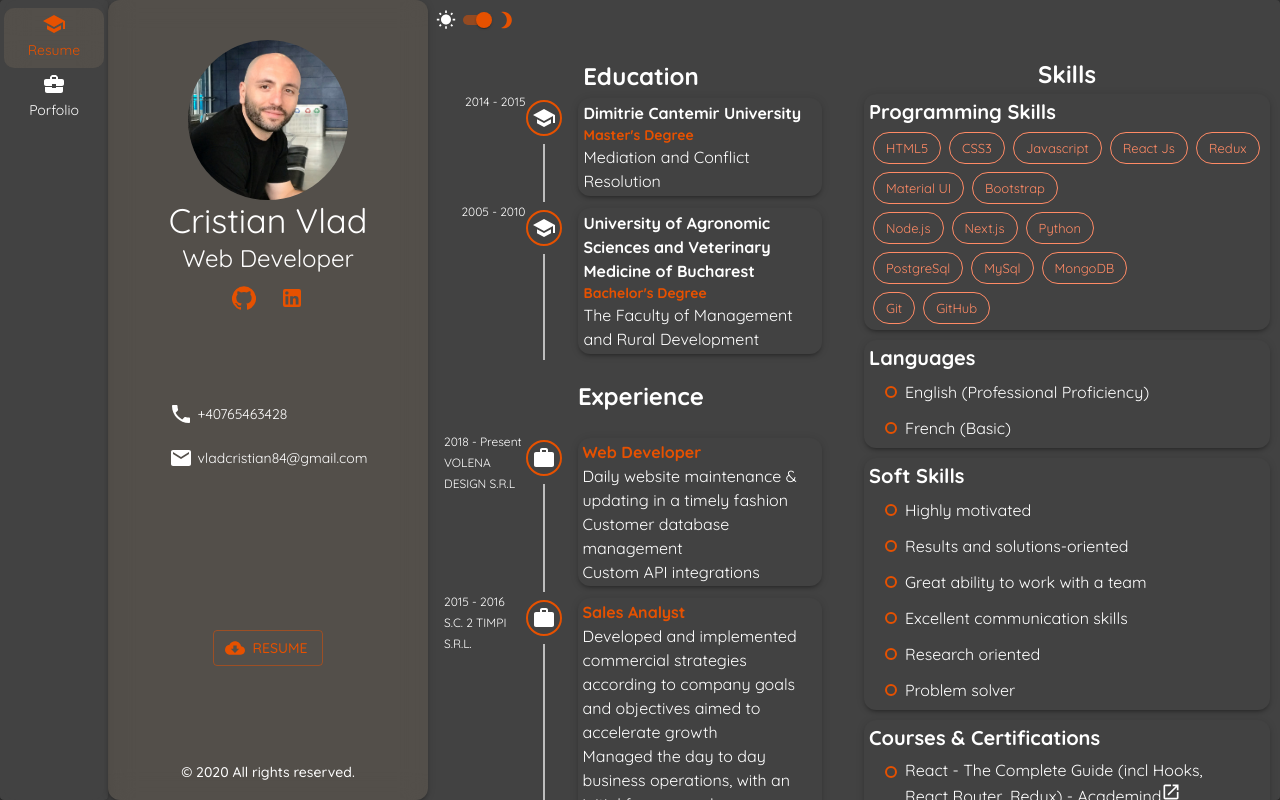
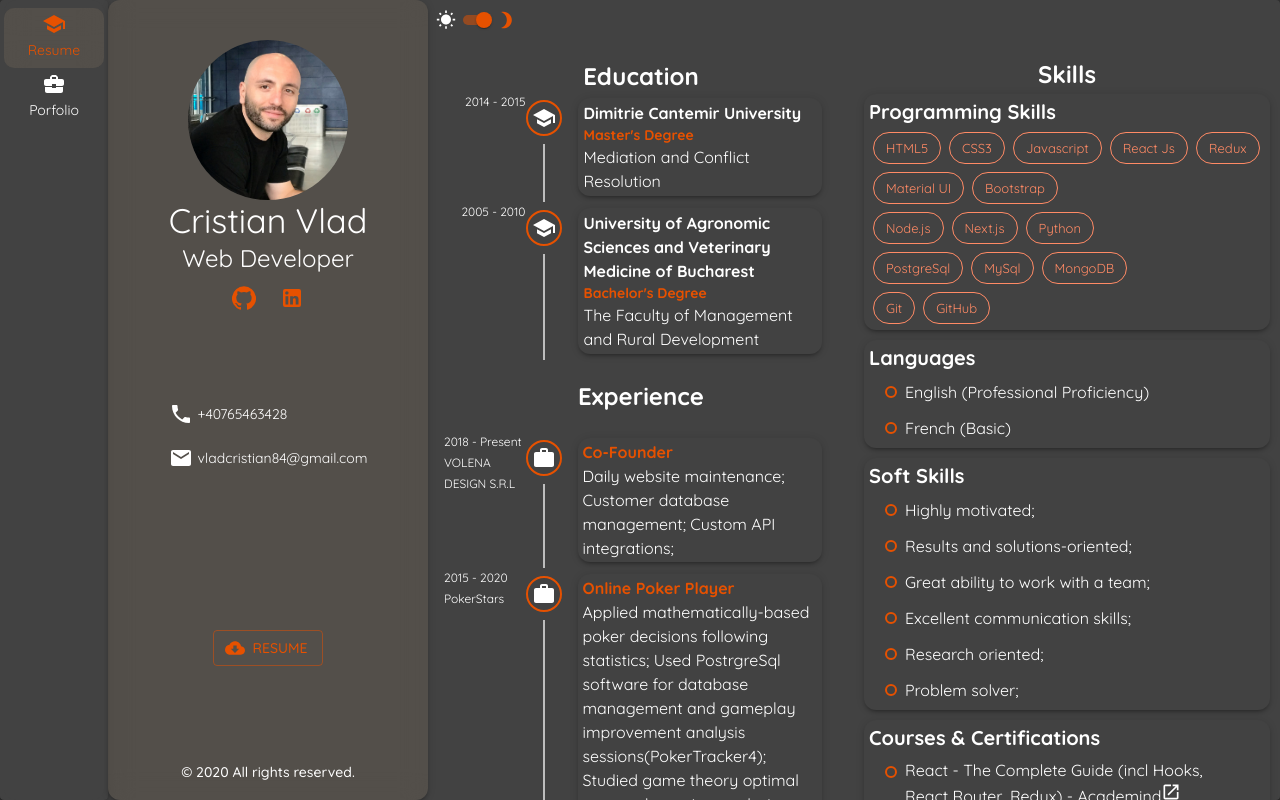
Before and after one commit to melcool99/portfolio-template, a React (Create React App) app: page / in a window 1280 px wide. Built offline with nearby package versions, Linux system fonts and the light colour scheme.

Commit message:
personal data file changes

```diff
--- a/src/components/data/personalInfo.js
+++ b/src/components/data/personalInfo.js
@@ -44,7 +44,7 @@ export const personalInfo = {
   jobs: [
     {
       id: "job1",
-      title: "Web Developer",
+      title: "Co-Founder",
       company: "VOLENA DESIGN S.R.L",
       year: {
         start: "2018",
@@ -52,12 +52,45 @@ export const personalInfo = {
       },
       city: "Bucharest",
       description: `
-        Daily website maintenance & updating in a timely fashion.
-        Customer database management.
-        Custom API integrations.`,
+        Daily website maintenance;
+        Customer database management;
+        Custom API integrations;`,
     },
     {
       id: "job2",
+      title: "Online Poker Player",
+      company: "PokerStars",
+      year: {
+        start: "2015",
+        end: "2020",
+      },
+      city: "Bucharest",
+      description: `
+      Applied mathematically-based poker decisions following statistics;
+      Used PostrgreSql software for database management and gameplay improvement analysis sessions(PokerTracker4);
+      Studied game theory optimal approaches using analysis software solutions(PioSOLVER);
+      Maintained a balanced mental approach for long poker sessions.`,
+
+    },
+    {
+      id: "job3",
+      title: "Online Selling Amazon FBA",
+      company: "Amazon",
+      year: {
+        start: "2017",
+        end: "2019",
+      },
+      city: "Bucharest",
+      description: `
+      Developed and launched a fitness products brand;
+      Performed market research using different software programs (Jungle Scout, Google Trends, Keyword Tracker);
+      Established and maintained contact with product manufacturers in China;
+      Responsible for quality-check and shipping to Amazon warehouses in the USA;
+      Handled the search engine optimization and promoted the product page;
+      Managed customer service, sales, and inventory in Amazon Seller Central.`,
+    },
+    {
+      id: "job",
       title: "Sales Analyst",
       company: "S.C. 2 TIMPI S.R.L.",
       year: {
@@ -66,10 +99,9 @@ export const personalInfo = {
       },
       city: "Slatina",
       description: `
-        Developed and implemented commercial strategies according to company goals and objectives aimed to accelerate growth.
-        Managed the day to day business operations, with an initial focus on sales.
-        Conducted market research and analysis to create detailed business plans on commercial opportunities (expansion, business development).
-        Maintained good relationships with all suppliers in the market.
+        Developed and implemented commercial strategies according to company goals and objectives aimed to accelerate growth;
+        Managed the day-to-day business operations, with an initial focus on sales;
+        Market analysis and research to create business plans on commercial opportunities (expansion, business development).
         `,
     },
     {
@@ -82,11 +114,9 @@ export const personalInfo = {
       },
       city: "Bucharest",
       description: `
-        Implemented up-selling strategies for recommending accessories and complementary
-          purchases.
-        Trained and developed sales team associates in products, selling techniques,
-          and procedures.
-        Expanded portfolio of buyers.`,
+      Worked closely with the owner to improve quality standards for customer satisfaction;
+      Was trusted with special projects to help my team sell better and be more motivated;
+      Maintained good connections with all suppliers in the market.`,
     },
     {
       id: "job4",
@@ -97,16 +127,16 @@ export const personalInfo = {
         end: "2013",
       },
       city: "Slatina",
-      description: `Managed and optimized the contract database.
-        Analyzed and processed returns assisting customers with finding alternative merchandise
-        to meet needs.
+      description: `Managed and optimized the contract database;
+        Analyzed and processed returns;
         Advised clients on how to obtain loans.`,
     },
   ],
 
   skills: {
     codingSkills: [
-      { id:'skills1',
+      {
+        id: "skills1",
         category: "Front-End",
         languages: [
           "HTML5",
@@ -119,39 +149,42 @@ export const personalInfo = {
         ],
       },
 
-      { id:'skills2',
+      {
+        id: "skills2",
         category: "Back-End",
         languages: ["Node.js", "Next.js", "Python"],
       },
-      { id:'skills3',
+      {
+        id: "skills3",
         category: "Databases",
         languages: ["PostgreSql", "MySql", "MongoDB"],
       },
-      { id:'skills4',
+      {
+        id: "skills4",
         category: "Source Control",
         languages: ["Git", "GitHub"],
       },
     ],
     languages: [
       {
-        id:'lang1',
+        id: "lang1",
         title: "English",
         level: "Professional Proficiency",
       },
       {
-        id:'lang2',
+        id: "lang2",
         title: "French",
         level: "Basic",
       },
     ],
     softSkills: [
-        `Highly motivated`,
-        `Results and solutions-oriented`,
-        `Great ability to work with a team`,
-        `Excellent communication skills`,
-        `Research oriented`,
-        `Problem solver`,
-      ],
+      `Highly motivated;`,
+      `Results and solutions-oriented;`,
+      `Great ability to work with a team;`,
+      `Excellent communication skills;`,
+      `Research oriented;`,
+      `Problem solver;`,
+    ],
 
     courses: [
       {
@@ -174,36 +207,43 @@ export const personalInfo = {
     ],
   },
 
-  projects:[
-
+  projects: [
     {
-      title:'Food Order ',
-      githubUrl:"https://github.com/melcool99/food-order-app",
-      url:'https://mlc-foodorder.netlify.app/',
-      image:'https://source.unsplash.com/featured/?food',
-      description:'Food Order mockup in React, using Firebase'
+      title: "Food Order ",
+      githubUrl: "https://github.com/melcool99/food-order-app",
+      url: "https://mlc-foodorder.netlify.app/",
+      image: "https://source.unsplash.com/featured/?food",
+      description: "Food Order mockup in React, using Firebase",
     },
     {
-      title:'Weather App',
-      githubUrl:"https://github.com/melcool99/weather-app",
-      url:'https://mlc-weather.netlify.app/',
-      image:'https://source.unsplash.com/featured/?weather',
-      description:`Vanilla JavScript weather application using OpenWeather free API's and Netlifly serverless functions`,
+      title: "Weather App",
+      githubUrl: "https://github.com/melcool99/weather-app",
+      url: "https://mlc-weather.netlify.app/",
+      image: "https://source.unsplash.com/featured/?weather",
+      description: `Vanilla JavScript weather application using OpenWeather free API's and Netlifly serverless functions`,
     },
     {
-      title:'Robofriends',
-      githubUrl:"https://github.com/melcool99/robofriends",
-      url:'https://melcool99.github.io/robofriends/',
-      image:'https://source.unsplash.com/featured/?robots',
-      description:'Search your robot'
+      title: "Robofriends",
+      githubUrl: "https://github.com/melcool99/robofriends",
+      url: "https://melcool99.github.io/robofriends/",
+      image: "https://source.unsplash.com/featured/?robots",
+      description: "Search your robot",
     },
     {
-      title:'Portfolio Template',
-      githubUrl:"https://github.com/melcool99/portfolio-template",
-      url:'https://cristianvlad.netlify.app/',
-      image:'https://source.unsplash.com/featured/?resume',
-      description:'Portfolio template using React and Material UI '
+      title: "Portfolio Template",
+      githubUrl: "https://github.com/melcool99/portfolio-template",
+      url: "https://cristianvlad.netlify.app/",
+      image: "https://source.unsplash.com/featured/?resume",
+      description: "Portfolio template using React and Material UI ",
     },
   ],
-  hobbies:['Technology', 'Gadgets', 'Crypto','Blockchain', 'Football', 'Video Games',]
+  hobbies: [
+    "Technology",
+    "Gadgets",
+    "Crypto",
+    "Blockchain",
+    "Football",
+    "Video Games",
+    "Poker",
+  ],
 };
```
